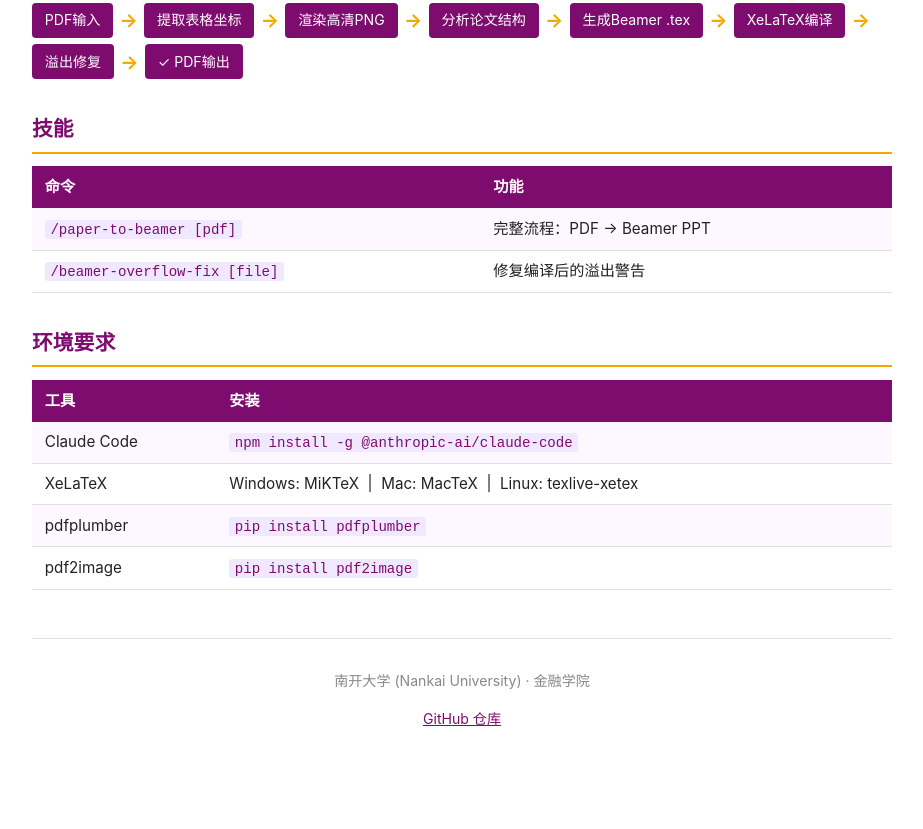
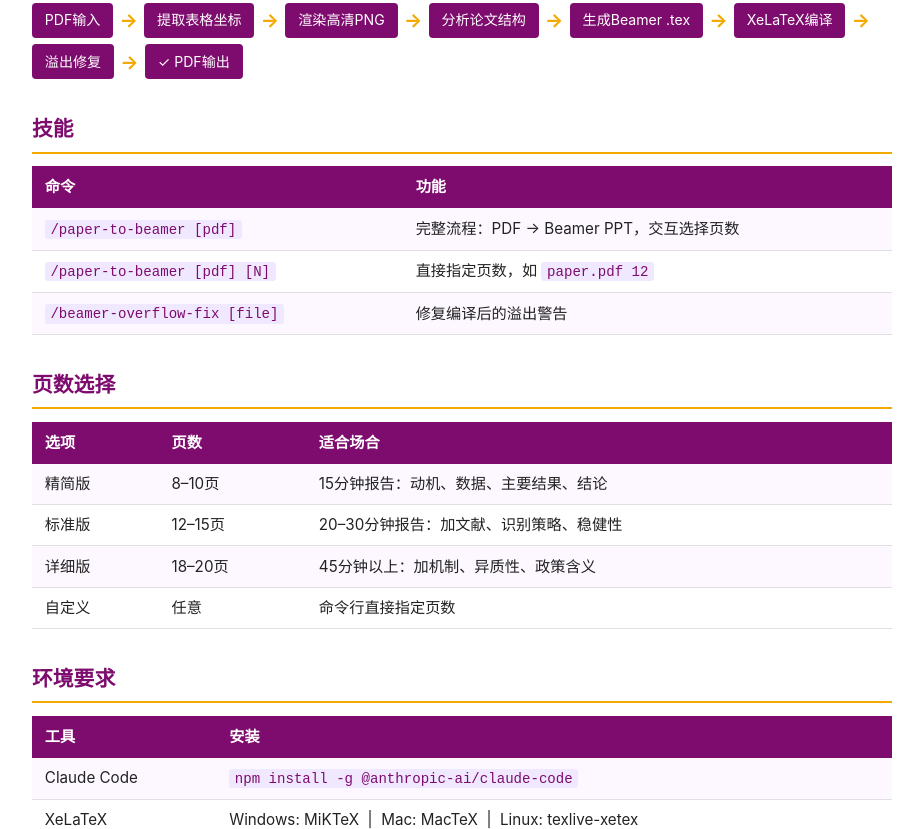
Before and after one commit to dawwwn666/paper-to-beamer, a plain HTML site: page docs/index.html in a window 1280 px wide. Shown: the part 495-1324 px from the top of the page, without its empty margins (178-1101 px from the left). Before the commit the page ends 1272 px from the top, so only its background shows below. Drawn offline with Linux system fonts and the light colour scheme.

Commit message:
Add slide count selection to README and GitHub Pages

```diff
--- a/docs/index.html
+++ b/docs/index.html
@@ -56,8 +56,18 @@
 <h2>技能</h2>
 <table>
     <tr><th>命令</th><th>功能</th></tr>
-    <tr><td><code>/paper-to-beamer [pdf]</code></td><td>完整流程：PDF → Beamer PPT</td></tr>
+    <tr><td><code>/paper-to-beamer [pdf]</code></td><td>完整流程：PDF → Beamer PPT，交互选择页数</td></tr>
+    <tr><td><code>/paper-to-beamer [pdf] [N]</code></td><td>直接指定页数，如 <code>paper.pdf 12</code></td></tr>
     <tr><td><code>/beamer-overflow-fix [file]</code></td><td>修复编译后的溢出警告</td></tr>
+</table>
+
+<h2>页数选择</h2>
+<table>
+    <tr><th>选项</th><th>页数</th><th>适合场合</th></tr>
+    <tr><td>精简版</td><td>8–10页</td><td>15分钟报告：动机、数据、主要结果、结论</td></tr>
+    <tr><td>标准版</td><td>12–15页</td><td>20–30分钟报告：加文献、识别策略、稳健性</td></tr>
+    <tr><td>详细版</td><td>18–20页</td><td>45分钟以上：加机制、异质性、政策含义</td></tr>
+    <tr><td>自定义</td><td>任意</td><td>命令行直接指定页数</td></tr>
 </table>
 
 <h2>环境要求</h2>
```
Also changed, not shown: 1 other file.
